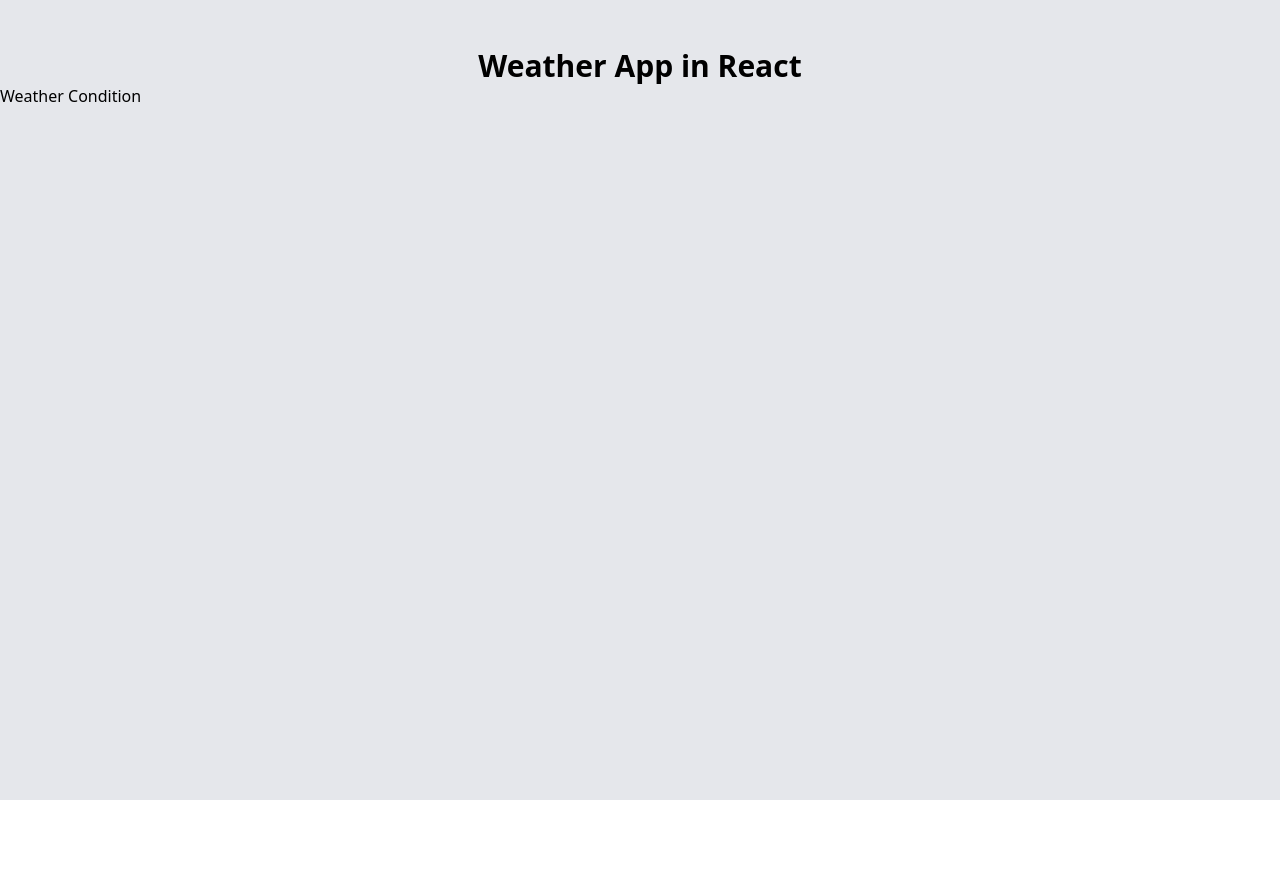
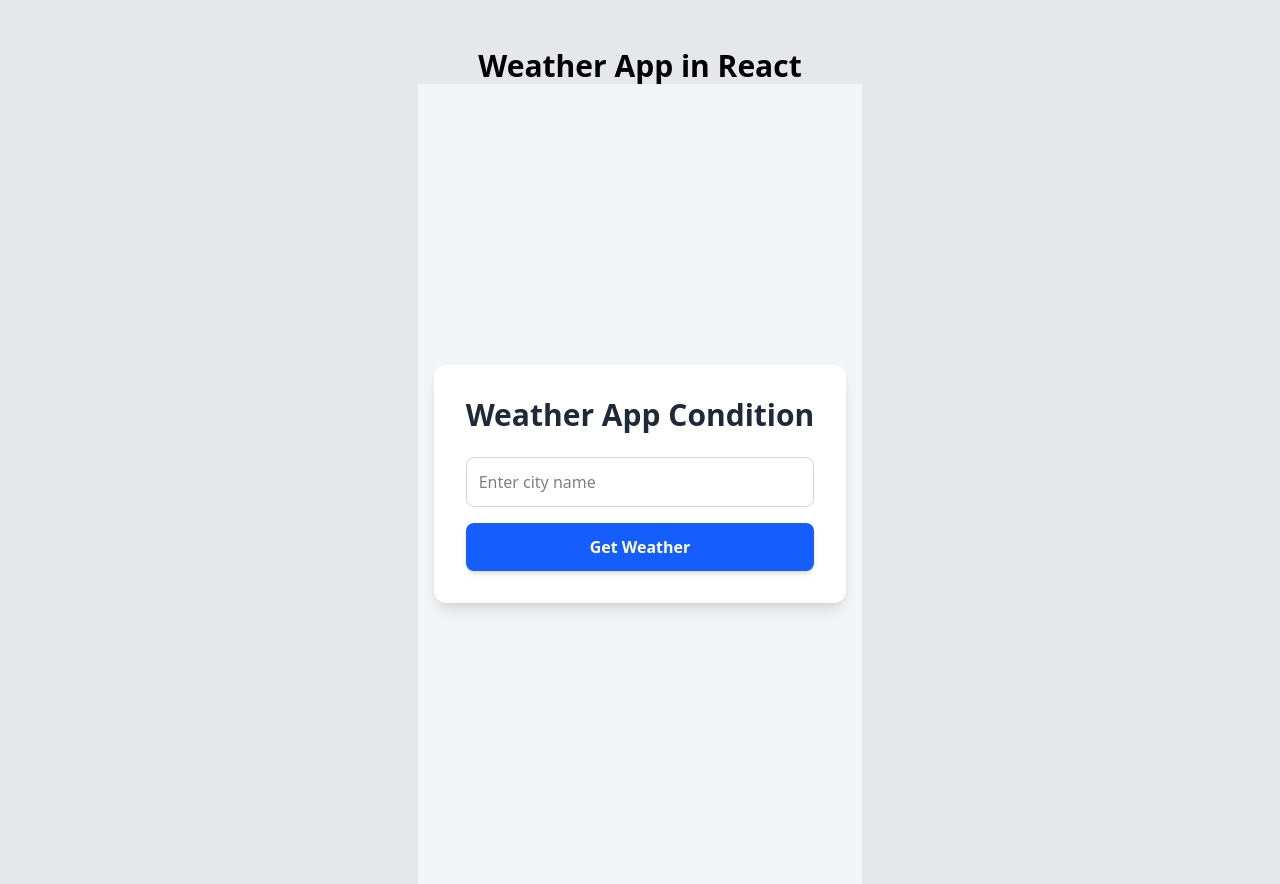
Before and after one commit to Muhammad-Munsif/react-weather-app, a React (Vite) app: page / in a window 1280 px wide. Before the commit the page ends 800 px from the top, so only its background shows below. Built offline with nearby package versions, Linux system fonts and the light colour scheme.

Commit message:
To create a weather app in react js

```diff
--- a/package.json
+++ b/package.json
@@ -11,6 +11,7 @@
   },
   "dependencies": {
     "@tailwindcss/vite": "^4.1.16",
+    "axios": "^1.13.1",
     "react": "^19.1.1",
     "react-dom": "^19.1.1",
     "tailwindcss": "^4.1.16"
--- a/src/App.jsx
+++ b/src/App.jsx
@@ -2,7 +2,7 @@ import React from 'react'
 import Weather from './components/Weather'
 const App = () => {
   return (
-    <div className='bg-gray-200 min-h-screen py-12'>
+    <div className='bg-gray-200 min-h-screen pt-12 flex items-center flex-col'>
       <h1 className='font-bold text-3xl text-center'>Weather App in React</h1>
       <Weather />
     </div>
--- a/src/components/Weather.jsx
+++ b/src/components/Weather.jsx
@@ -1,11 +1,76 @@
-import React from 'react'
+import React, { useState } from 'react';
+import axios from 'axios'; // You might need to install axios: npm install axios
 
-const weather = () => {
-  return (
-    <div>
-      <h1>Weather Condition</h1>
-    </div>
-  )
+const Weather = () => {
+    const API_KEY = "580c204156709c4cc5083cdcd9761df2";
+
+    const [city, setCity] = useState('');
+    const [weatherData, setWeatherData] = useState(null);
+    const [error, setError] = useState('');
+    const [loading, setLoading] = useState(false);
+
+    const fetchWeatherData = async (event) => {
+        event.preventDefault();
+        if (!city.trim()) return;
+
+        setLoading(true);
+        setError('');
+
+        try {
+            // Remove the extra space from your key here in the call if you are hardcoding
+            const response = await axios.get(
+                `https://api.openweathermap.org/data/2.5/weather?q=${city}&appid=${API_KEY}&units=metric`
+            );
+            setWeatherData(response.data);
+            setLoading(false);
+        } catch (err) {
+            setError('City not found or API error. Please try again.');
+            setWeatherData(null);
+            setLoading(false);
+        }
+    };
+
+    return (
+        <div className='flex items-center justify-center min-h-screen bg-gray-100 p-4'>
+            <div className='bg-white p-8 rounded-xl shadow-lg w-full max-w-md'>
+                <div className='text-center mb-6'>
+                    <h1 className='text-3xl font-bold text-gray-800'>Weather App Condition</h1>
+                </div>
+
+                <form onSubmit={fetchWeatherData}>
+                    <div className='flex flex-col gap-4'>
+                        <input
+                            type="text"
+                            placeholder='Enter city name'
+                            required
+                            value={city}
+                            onChange={(e) => setCity(e.target.value)}
+                            className='p-3 border border-gray-300 rounded-lg focus:outline-none focus:ring-2 focus:ring-blue-500 focus:border-blue-500'
+                        />
+                        <button
+                            type="submit"
+                            className='bg-blue-600 px-6 py-3 rounded-lg text-white font-semibold shadow-md hover:bg-blue-700 focus:outline-none focus:ring-2 focus:ring-blue-500 focus:ring-opacity-50 transition duration-150 ease-in-out'
+                        >
+                            Get Weather
+                        </button>
+                    </div>
+                </form>
+
+                {loading && <div className="mt-4 text-center text-blue-500">Loading...</div>}
+                {error && <div className="mt-4 text-center text-red-500">{error}</div>}
+
+                {weatherData && (
+                    <div className="mt-6 p-4 bg-blue-50 rounded-lg border border-blue-200">
+                        <h2 className="text-2xl font-semibold mb-2 text-gray-800">{weatherData.name}</h2>
+                        <p className="text-lg">Temperature: **{Math.round(weatherData.main.temp)}°C**</p>
+                        <p className="text-lg">Condition: **{weatherData.weather[0].description}**</p>
+                        <p className="text-lg">Humidity: **{weatherData.main.humidity}%**</p>
+                        <p className="text-lg">Wind Speed: **{weatherData.wind.speed} m/s**</p>
+                    </div>
+                )}
+            </div>
+        </div>
+    );
 }
 
-export default weather
+export default Weather;
```
Also changed, not shown: 1 other file (tests, documents, lock files or other folders).
